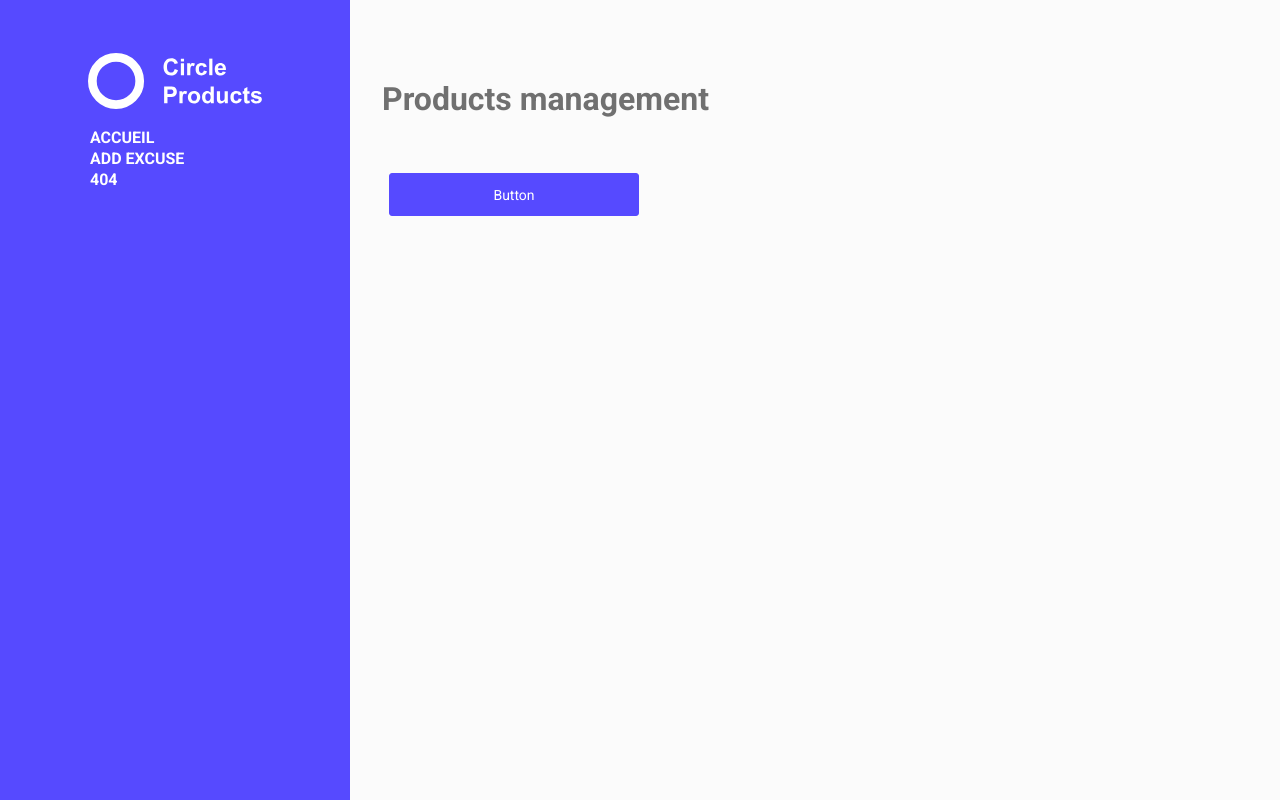
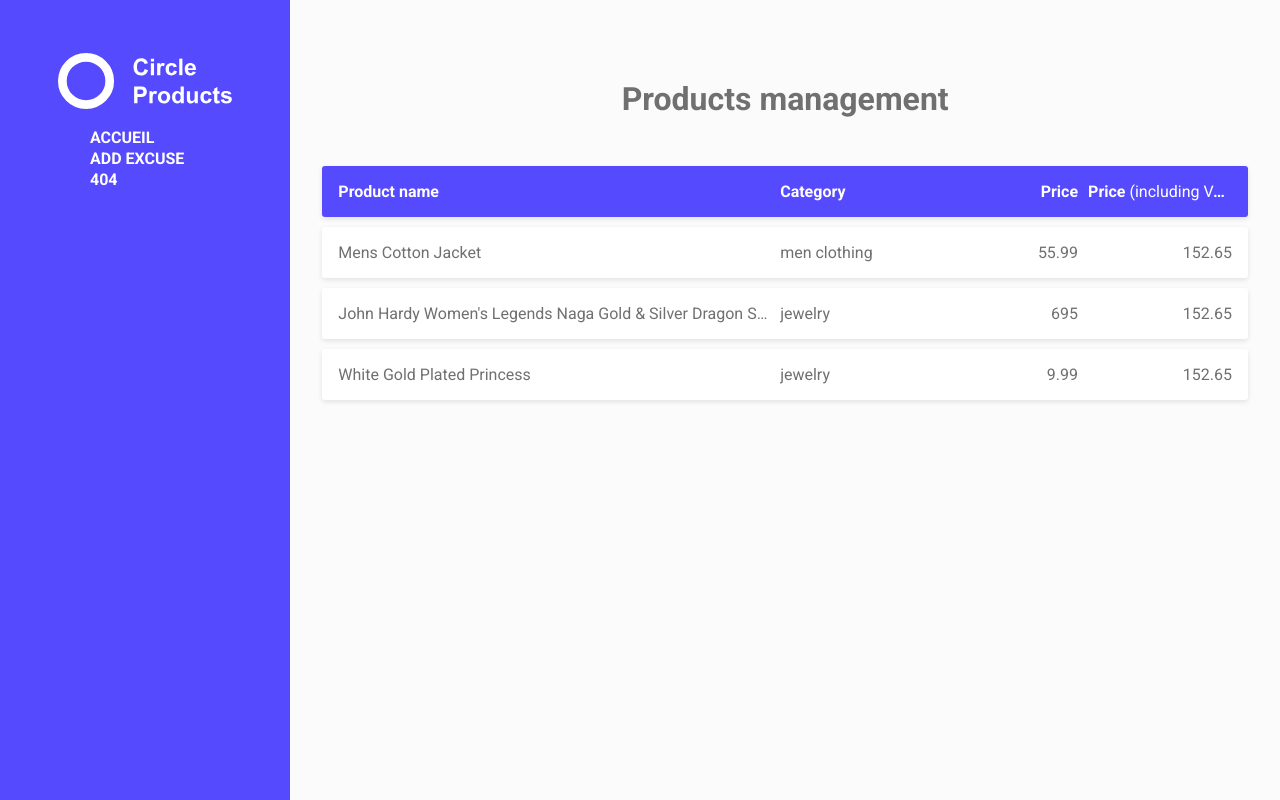
Before and after one commit to lgmoraes/circle-manager, a React (Vite) app: page / in a window 1280 px wide. Before the commit this address had no page. Built offline with nearby package versions, Linux system fonts and the light colour scheme.

Commit message:
:star: feat: Add Table

```diff
--- /dev/null
+++ b/src/components/Table/index.jsx
@@ -0,0 +1,55 @@
+import React from 'react'
+
+export function Table({ children, data }) {
+  const columns = children.filter((c) => c.type.name === 'Column')
+
+  return (
+    <div className="table" role="table" aria-label="Produits">
+      <div className="table__thead" role="rowgroup">
+        <div className="table__row" role="row">
+          {children.map((column) => column)}
+        </div>
+      </div>
+
+      <div className="table__tbody" role="rowgroup">
+        {data.map((rowData, indexRow) => (
+          <div key={indexRow} className="table__row" role="row">
+            {columns.map((col, indexCell) => (
+              <Cell
+                key={indexCell}
+                size={col.props.size}
+                align={col.props.align}
+              >
+                {rowData[indexCell]}
+              </Cell>
+            ))}
+          </div>
+        ))}
+      </div>
+    </div>
+  )
+}
+
+export function Column({ children, size = '1', align = 'left' }) {
+  return (
+    <div
+      className="table__th"
+      role="columnheader"
+      style={{ flexBasis: 0, flexGrow: size, textAlign: align }}
+    >
+      {children}
+    </div>
+  )
+}
+
+function Cell({ children, size = '1', align = 'left' }) {
+  return (
+    <div
+      className="table__cell"
+      role="cell"
+      style={{ flexBasis: 0, flexGrow: size, textAlign: align }}
+    >
+      {children}
+    </div>
+  )
+}
--- a/src/pages/Home/index.jsx
+++ b/src/pages/Home/index.jsx
@@ -1,5 +1,16 @@
 import { useEffect } from 'react'
-import Button from '../../components/Button'
+import { Table, Column } from '../../components/Table'
+
+const data = [
+  ['Mens Cotton Jacket', 'men clothing', '55.99', '152.65'],
+  [
+    "John Hardy Women's Legends Naga Gold & Silver Dragon Station Chain Bracelet",
+    'jewelry',
+    '695',
+    '152.65',
+  ],
+  ['White Gold Plated Princess', 'jewelry', '9.99', '152.65'],
+]
 
 function Home() {
   useEffect(() => {
@@ -7,13 +18,20 @@ function Home() {
   }, [])
 
   return (
-    <main className="home">
+    <div className="home">
       <h1>Products management</h1>
 
-      <div className="home__buttons">
-        <Button>Button</Button>
-      </div>
-    </main>
+      <Table data={data}>
+        <Column size="3">Product name</Column>
+        <Column size="1">Category</Column>
+        <Column size="1" align="right">
+          Price
+        </Column>
+        <Column size="1" align="right">
+          Price <span className="normal">(including VAT)</span>
+        </Column>
+      </Table>
+    </div>
   )
 }
 
--- a/src/scss/base/_base.scss
+++ b/src/scss/base/_base.scss
@@ -42,6 +42,10 @@ body {
 
 #root {
   display: flex;
+}
+
+main {
+  width: 100%;
 }
 
 h1 {
@@ -93,6 +97,10 @@ form input {
   font-weight: bold;
 }
 
+.normal {
+  font-weight: normal;
+}
+
 /*** SCREEN READER ***/
 
 .sr-only {
--- /dev/null
+++ b/src/scss/layout/_Table.scss
@@ -0,0 +1,42 @@
+@use '../util/' as *;
+
+$table_gap: 10px;
+
+.table {
+  flex-grow: 1;
+  border-collapse: collapse;
+  text-align: left;
+
+  &__thead &__row {
+    margin-bottom: $table_gap;
+
+    font-weight: bold;
+    color: white;
+    background-color: $color-primary;
+  }
+  &__tbody {
+    display: flex;
+    flex-direction: column;
+    gap: $table_gap;
+  }
+
+  &__row {
+    padding: 1em 1em;
+
+    background-color: white;
+    box-shadow: $box-shadow;
+    border-radius: $border-radius;
+    font-size: 16px;
+    overflow: hidden;
+
+    display: flex;
+    gap: $table_gap;
+  }
+
+  &__th, &__cell {
+    white-space: nowrap;
+    text-overflow: ellipsis;
+    overflow: hidden;
+    flex: 1 1 0;
+  }
+}
--- a/src/scss/main.scss
+++ b/src/scss/main.scss
@@ -1,5 +1,6 @@
 @use './base/base';
 @use './layout/Nav';
+@use './layout/Table';
 @use './components/Logo';
 @use './components/Button';
 @use './pages/Home';
--- a/src/scss/util/_variables.scss
+++ b/src/scss/util/_variables.scss
@@ -12,6 +12,7 @@ $font-size: 16px;
 $margin: 30px;
 $border-width: 1px;
 $border-radius: 3px;
+$box-shadow: 0 2px 5px rgba(0, 0, 0, 0.102);
 $animation-duration: 0.3s;
 $transition-duration: 0.3s;
 
```
